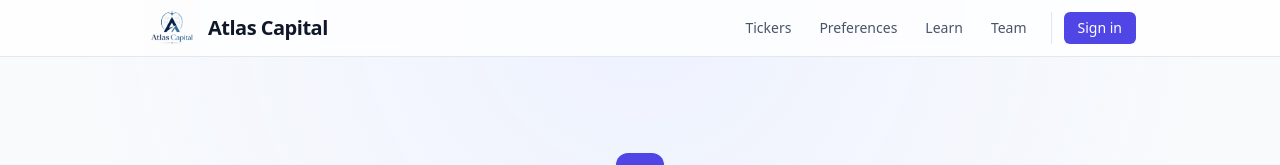
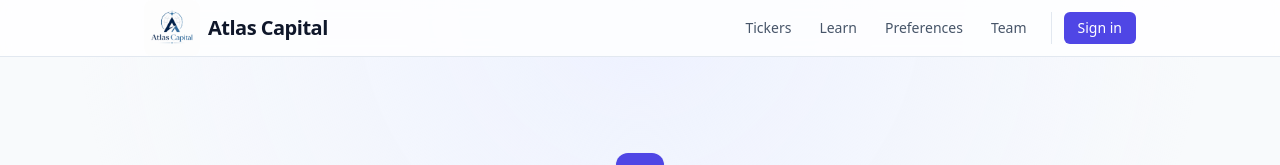
Before and after one commit to luongvincent/atlas, a Next.js app in the folder frontend/: page /login in a window 1280 px wide. Shown: the top 165 px of the page. Built offline with nearby package versions, Linux system fonts and the light colour scheme; no server answers.

Commit message:
updated header

```diff
--- a/frontend/components/Header.tsx
+++ b/frontend/components/Header.tsx
@@ -8,8 +8,8 @@ import { useAuth } from "./AuthProvider";
 
 const NAV_LINKS = [
   { href: "/tickers", label: "Tickers" },
+  { href: "/learn", label: "Learn" },
   { href: "/onboarding", label: "Preferences" },
-  { href: "/learn", label: "Learn" },
   { href: "/team", label: "Team" },
 ];
 
```
